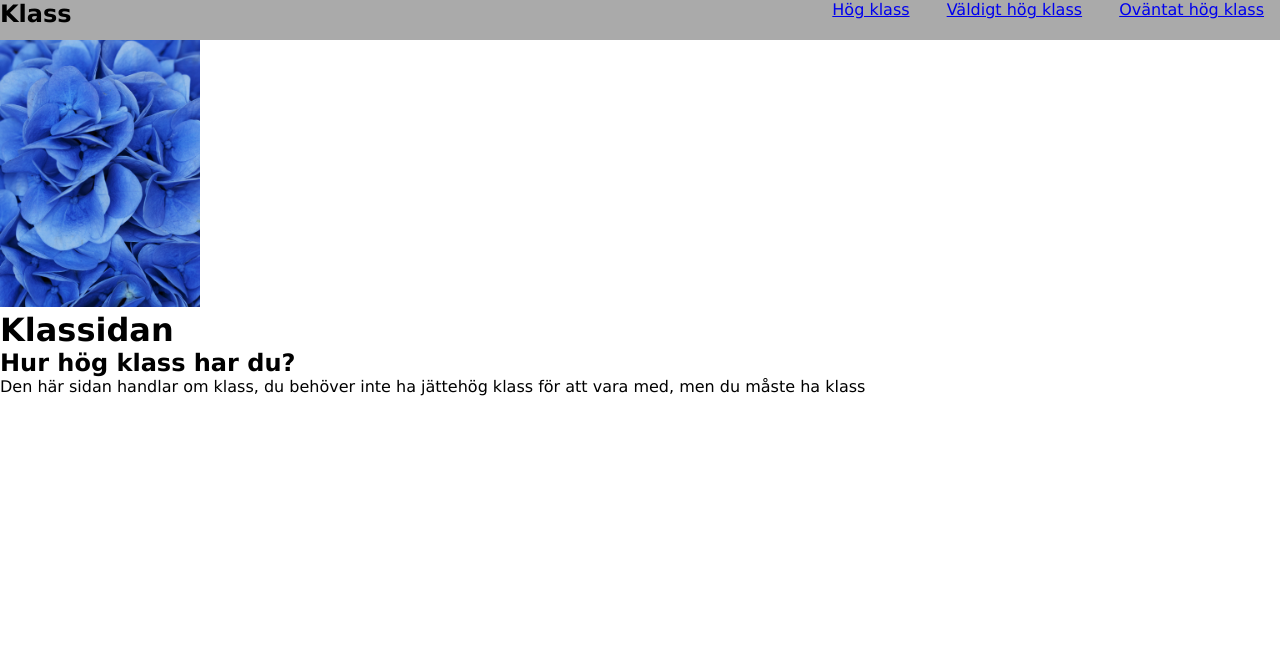
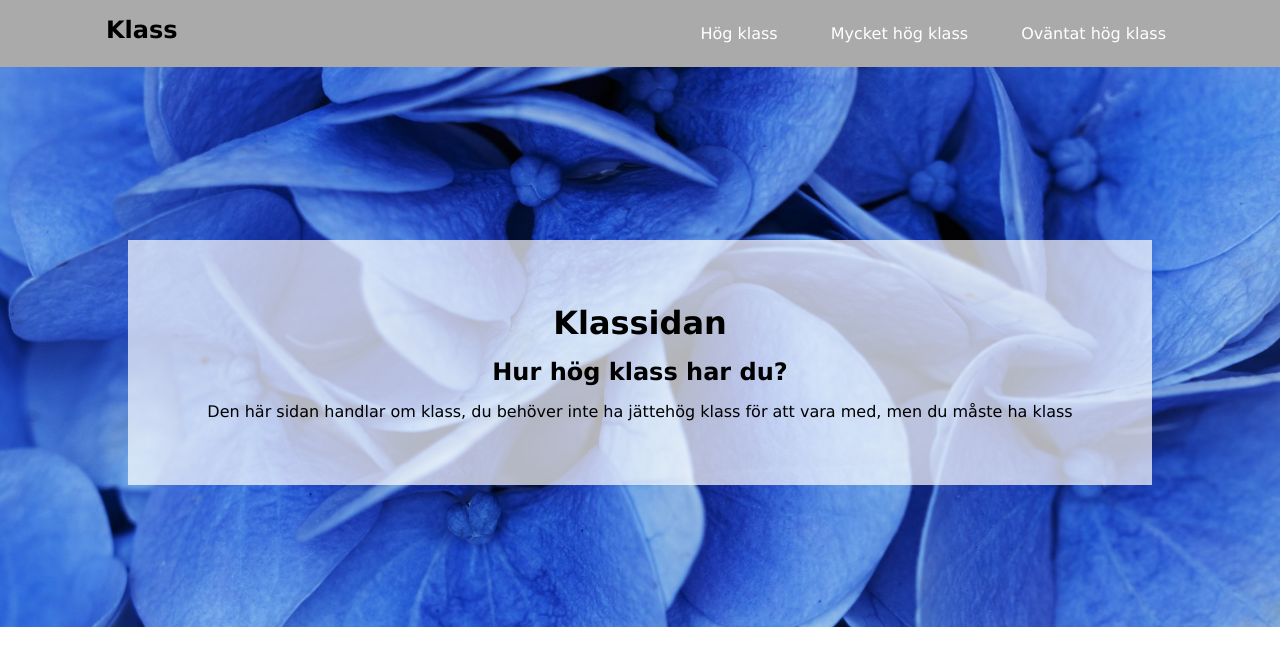
Before and after one commit to tovebr/test, a plain HTML site: page index.html in a window 1280 px wide. Drawn offline with Linux system fonts and the light colour scheme.

Commit message:
landing page improved: practiced position and display

```diff
--- a/index.html
+++ b/index.html
@@ -7,19 +7,25 @@
     <link rel="stylesheet" href="style.css">
 </head>
 <body>
-    <div class="nav-bar container">
+    <div class="nav-bar">
+        <div class="container">
             <h2>Klass</h2>
             <ul>
                 <li><a href="#">Hög klass</a></li>
-            <li><a href="#">Väldigt hög klass</a></li>
+                <li><a href="#">Mycket hög klass</a></li>
                 <li><a href="#">Oväntat hög klass</a></li>
             </ul>
         </div>
-    <div class="showcase container">
+    </div>
+    <div class="showcase">
         <img src="/blomma.jpg" alt="blomman">
+        <div class="showcase-text">
+            <div class="container">
                 <h1>Klassidan</h1>
                 <h2>Hur hög klass har du?</h2>
                 <p>Den här sidan handlar om klass, du behöver inte ha jättehög klass för att vara med, men du måste ha klass </p>
             </div>
+        </div>
+    </div>
 </body>
 </html>
--- a/style.css
+++ b/style.css
@@ -8,28 +8,75 @@ body {
     font-family: Verdana, Geneva, Tahoma, sans-serif;
 }
 
+.container {
+    max-width: 1100px;
+    margin: auto;
+}
+
 img {
-    max-width: 200px;
+    width: 100%;
+    position: relative;
+    height: 70vh;
+    object-fit: cover;
 }
 .nav-bar{
     background: rgb(170, 170, 170);
-    height: 5vh;
     position: relative;
+    overflow: auto;
 }
 
 li {
     display: inline-block;
+    padding: 1.5rem;
+
+}
+
+li:hover {
+    background: rgb(50, 50, 134);
 }
 
 a {
-    padding: 1rem;
+    text-decoration: none;
+    color: #fff;
 }
 
 .nav-bar ul {
     float: right;
-
+    list-style: none;
 }
 
 .nav-bar h2 {
     display: inline-block;
+    padding: 1rem;
 }
+
+.showcase .showcase-text {
+    position: absolute;
+    top: 30%;
+    left: 10%;
+    right: 10%;
+    text-align: center;
+    padding: 4rem;
+
+}
+
+.showcase .showcase-text::after {
+    content: '';
+    position: absolute;
+    top: 0;
+    left: 0;
+    height: 100%;
+    width: 100%;
+    background: #fff;
+    opacity: 0.7;
+    z-index: 0;
+}
+ .showcase-text h1,
+ .showcase-text h2 {
+    padding-bottom: 1rem;
+ }
+
+ .showcase .showcase-text .container >* {
+     position: relative;
+     z-index: 1;
+ }
```
Lines whose indentation alone changed are shown as unchanged.
